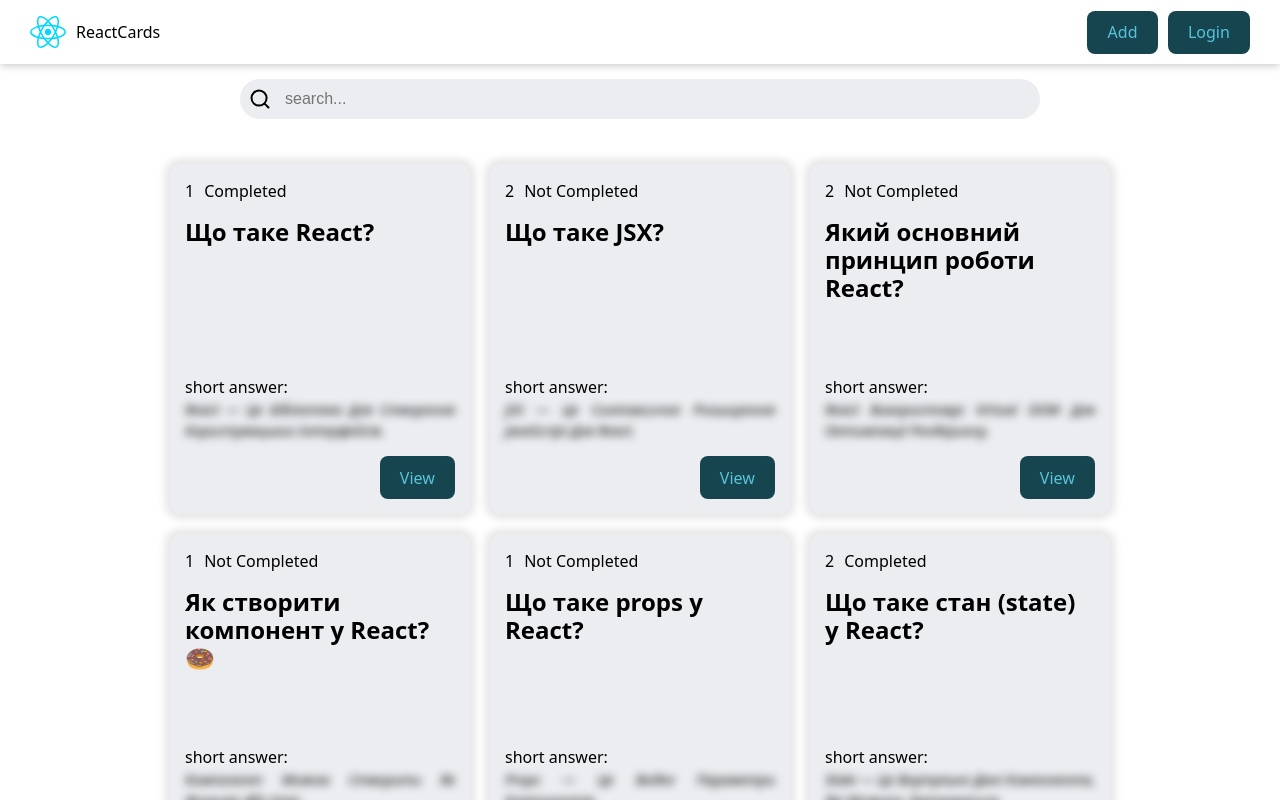
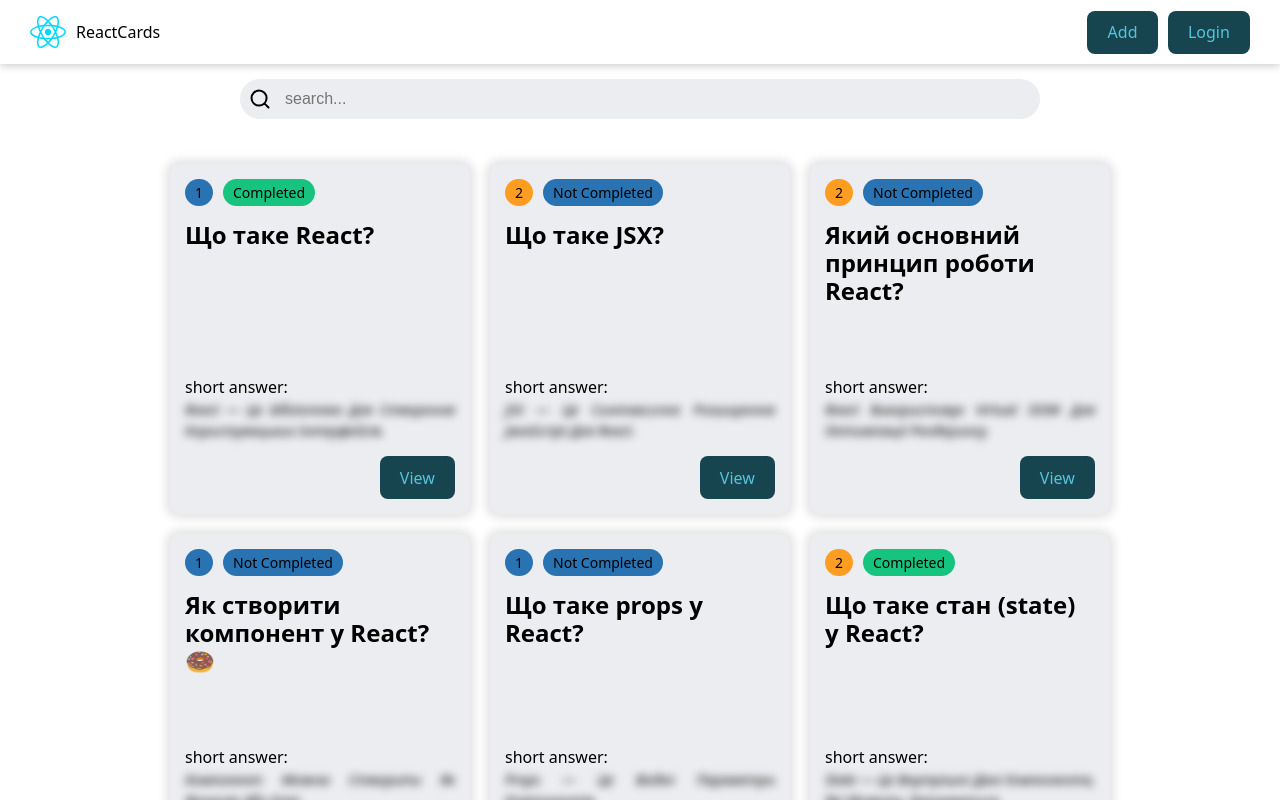
Before and after one commit to Misharkus/react-app, a React (Vite) app: page / in a window 1280 px wide. Built offline with nearby package versions, Linux system fonts and the light colour scheme; data requests are answered from the project's data file.

Commit message:
Badge component

```diff
--- /dev/null
+++ b/src/components/Badge/Badge.jsx
@@ -0,0 +1,16 @@
+import cls from "./Badge.module.css";
+
+export const Badge = ({ variant, children }) => {
+  switch (variant) {
+    case "primary":
+      return <div className={`${cls.badge} ${cls.primary}`}> {children} </div>;
+    case "success":
+      return <div className={`${cls.badge} ${cls.success}`}> {children} </div>;
+    case "warning":
+      return <div className={`${cls.badge} ${cls.warning}`}> {children} </div>;
+    case "alert":
+      return <div className={`${cls.badge} ${cls.alert}`}> {children} </div>;
+    default:
+      return <div className={cls.badge}> {children} </div>;
+  }
+};
--- /dev/null
+++ b/src/components/Badge/Badge.module.css
@@ -0,0 +1,26 @@
+.badge {
+    width: fit-content;
+    border-radius: 20px;
+    padding: 3px 10px;
+    color: var(--text-color);
+    background-color: #C5BAFF;
+    text-transform: capitalize;
+    font-weight: 500;
+    font-size: 14px;
+}
+
+.primary {
+    background-color: #2973B2;
+}
+
+.success {
+    background-color: #16C47F;
+}
+
+.warning {
+    background-color: #FF9D23;
+}
+
+.alert {
+    background-color: #D84040;
+}
--- /dev/null
+++ b/src/components/Badge/index.jsx
@@ -0,0 +1 @@
+export { Badge } from "./Badge";
--- a/src/components/QuestionCard/QuestionCard.jsx
+++ b/src/components/QuestionCard/QuestionCard.jsx
@@ -1,14 +1,22 @@
 import cls from "./QuestionCard.module.css";
 import { Button } from "../Button";
 import { useNavigate } from "react-router-dom";
+import { Badge } from "../Badge/Badge";
 
 export const QuestionCard = ({ card }) => {
   const navigate = useNavigate();
+
+  const levelVariant =
+    card.level === 1 ? "primary" : card.level === 2 ? "warning" : "alert";
+  const completedVariant = card.completed ? "success" : "primary";
+
   return (
     <div className={cls.card}>
       <div className={cls.cardLabels}>
-        <div>{card.level}</div>
-        <div>{card.completed ? "Completed" : "Not Completed"}</div>
+        <Badge variant={levelVariant}>{card.level}</Badge>
+        <Badge variant={completedVariant}>
+          {card.completed ? "Completed" : "Not Completed"}
+        </Badge>
       </div>
       <h5 className={cls.cardTitle}>{card.question}</h5>
       <div className={cls.cardAnswers}>
```
